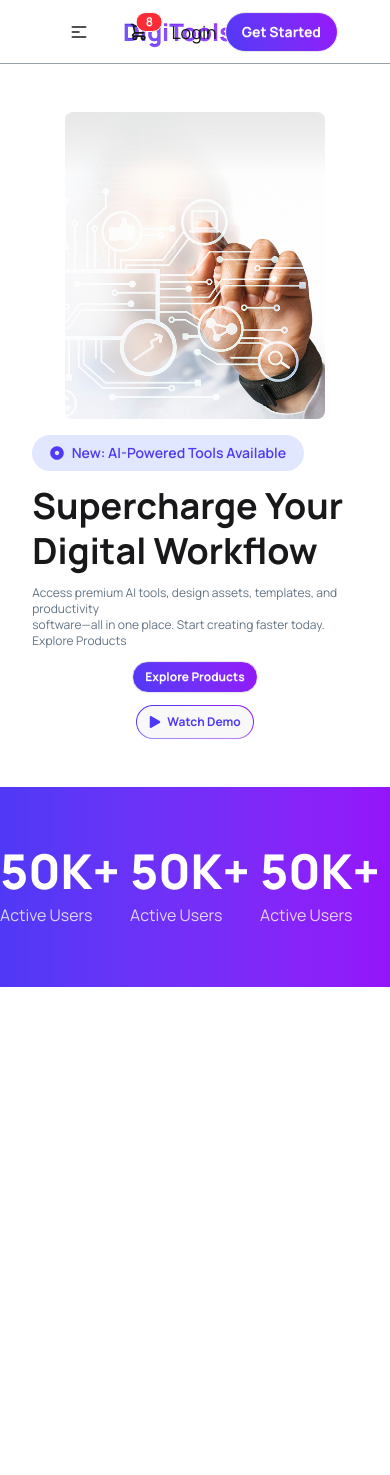
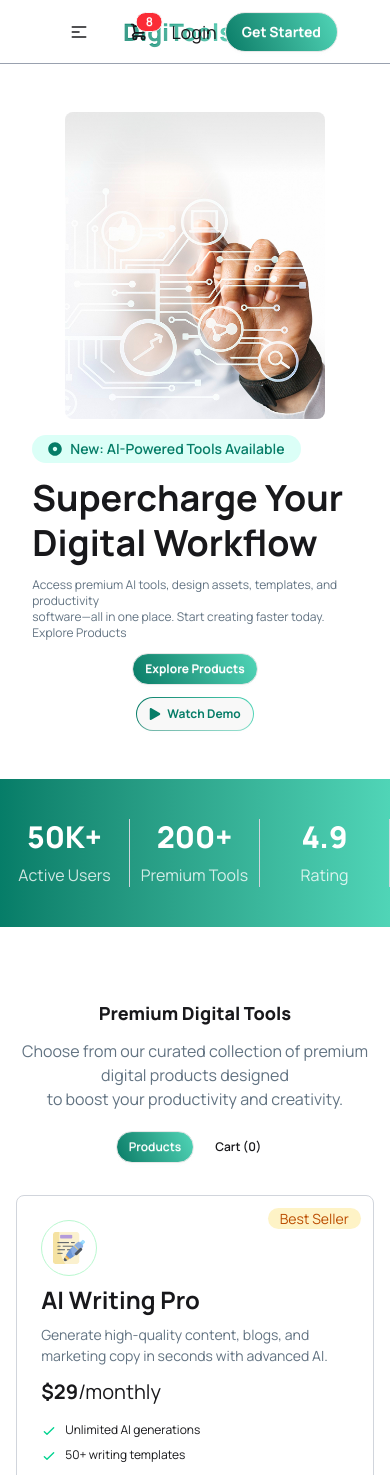
Before and after one commit to akashsarker99/A6-digitool-project, a React (Vite) app: page / in a window 390 px wide. Shown: the top 1475 px of the page. Before the commit the page ends 987 px from the top, so only its background shows below. Built offline with nearby package versions, Linux system fonts and the light colour scheme.

Commit message:
product section created card created and made it responsive

```diff
--- /dev/null
+++ b/public/data.json
@@ -0,0 +1,92 @@
+[
+  {
+    "id": 1,
+    "name": "AI Writing Pro",
+    "description": "Generate high-quality content, blogs, and marketing copy in seconds with advanced AI.",
+    "price": 29,
+    "period": "monthly",
+    "tag": "Best Seller",
+    "tagType": "best-seller",
+    "features": [
+      "Unlimited AI generations",
+      "50+ writing templates",
+      "Grammar checker"
+    ],
+    "icon": "../src/assets/products/writing_2327400 1.png"
+  },
+  {
+    "id": 2,
+    "name": "Design Templates Pack",
+    "description": "2000+ premium templates for social media, presentations, and marketing materials.",
+    "price": 49,
+    "period": "one-time",
+    "tag": "Popular",
+    "tagType": "popular",
+    "features": [
+      "2000+ templates",
+      "Monthly updates",
+      "Commercial license"
+    ],
+    "icon": "../src/assets/products/design-tool.png"
+  },
+  {
+    "id": 3,
+    "name": "Premium Stock Assets",
+    "description": "Access millions of royalty-free photos, videos, and graphics for your projects.",
+    "price": 19,
+    "period": "monthly",
+    "tag": "New",
+    "tagType": "new",
+    "features": [
+      "10M+ assets",
+      "Commercial use",
+      "No attribution"
+    ],
+    "icon": "../src/assets/products/camera_8775444 1.png"
+  },
+  {
+    "id": 4,
+    "name": "Automation Toolkit",
+    "description": "Automate repetitive tasks and streamline your workflow with powerful tools.",
+    "price": 79,
+    "period": "monthly",
+    "tag": "Popular",
+    "tagType": "popular",
+    "features": [
+      "50+ automations",
+      "API access",
+      "Custom workflows"
+    ],
+    "icon": "../src/assets/products/operation.png"
+  },
+  {
+    "id": 5,
+    "name": "Resume Builder Pro",
+    "description": "Create professional resumes and cover letters that land interviews.",
+    "price": 15,
+    "period": "one-time",
+    "tag": "New",
+    "tagType": "new",
+    "features": [
+      "100+ templates",
+      "ATS optimization",
+      "Export to PDF"
+    ],
+    "icon": "../src/assets/products/portfolio.png"
+  },
+  {
+    "id": 6,
+    "name": "Social Media Content Kit",
+    "description": "Complete toolkit for creating engaging social media content across all platforms.",
+    "price": 39,
+    "period": "monthly",
+    "tag": "Best Seller",
+    "tagType": "best-seller",
+    "features": [
+      "5000+ assets",
+      "Scheduler included",
+      "Analytics dashboard"
+    ],
+    "icon": "../src/assets/products/social-media.png"
+  }
+]
--- a/src/App.jsx
+++ b/src/App.jsx
@@ -1,8 +1,11 @@
 
+import { Suspense } from 'react'
 import './App.css'
 import Banner from './components/banner/Banner'
+import Cardtools from './components/cardtools/Cardtools'
 import Navbar from './components/navbar/Navbar'
 import Stats from './components/stats/Stats'
+
 
 function App() {
 
@@ -11,6 +14,7 @@
       <Navbar></Navbar>
       <Banner></Banner>
       <Stats></Stats>
+       <Cardtools></Cardtools>
     </>
   )
 }
--- a/src/components/banner/Banner.jsx
+++ b/src/components/banner/Banner.jsx
@@ -13,7 +13,7 @@
     />
     <div className=' space-y-3'>
 
-            <h2 className='bg-[#E1E7FF] w-10/12 text-center p-2 rounded-full font-semibold text-[#4F39F6] flex items-center justify-center gap-2 text-sm sm:text-lg'><FaDotCircle></FaDotCircle> New: AI-Powered Tools Available</h2>
+            <button className='bg-[#dbfff7] px-4 text-center py-1 rounded-full font-semibold text-[#067D68] flex items-center justify-center gap-2 text-sm sm:text-lg'><FaDotCircle></FaDotCircle> New: AI-Powered Tools Available</button>
       <h1 className="text-4xl md:text-5xl font-bold leading-tight">Supercharge Your<br></br>Digital Workflow</h1>
       <p className='text-[#627382] text-xs sm:text-lg' >
        Access premium AI tools, design assets, templates, and productivity<br></br>
@@ -23,10 +23,10 @@
 
       </p>
      <div className='flex gap-3 flex-col sm:flex-row'>
-         <button className="btn text-white font-bold bg-linear-65 from-[#4F39F6] to-[#9514FA] rounded-full transition-all ease-in-out duration-400 hover:scale-105 btn-sm sm:btn-md mx-auto sm:mx-0">Explore Products</button>
-         <div className='p-[1px] rounded-full bg-linear-to-r from-[#4F39F6] to-[#9514FA] inline-block btn-sm sm:btn-md mx-auto sm:mx-0'>
+         <button className="btn text-white font-bold bg-linear-65 from-[#067D68] to-[#50D5B7] rounded-full transition-all ease-in-out duration-400 hover:scale-105 btn-sm sm:btn-md mx-auto sm:mx-0">Explore Products</button>
+         <div className='p-[1px] rounded-full bg-linear-to-r from-[#067D68] to-[#50D5B7] inline-block btn-sm sm:btn-md mx-auto sm:mx-0'>
 
-        <button className="btn font-bold border-0 text-[#4F39F6] rounded-full hover:bg-linear-to-r from-[#4F39F6] to-[#9514FA] hover:text-white transition-all ease-in-out duration-400 hover:scale-105 btn-sm sm:btn-md"><FaPlay></FaPlay> Watch Demo</button>
+        <button className="btn font-bold border-0 text-[#067D68] rounded-full hover:bg-linear-to-r from-[#067D68] to-[#50D5B7] hover:text-white transition-all ease-in-out duration-400 hover:scale-105 btn-sm sm:btn-md"><FaPlay></FaPlay> Watch Demo</button>
          </div>
      </div>
     </div>
--- /dev/null
+++ b/src/components/cardtools/Card.jsx
@@ -0,0 +1,66 @@
+import React, { use } from "react";
+const Card = ({ cardData }) => {
+  const data = use(cardData);
+  console.log(data);
+  return (
+    <div className="w-11/12 mx-auto grid grid-cols-1 sm:grid-cols-2 md:grid-cols-3 gap-5">
+      {
+      data.map((card, index) => {
+        return (
+          <div key={index} className="card">
+            <div className="card bg-base-100 border border-gray-300">
+              <div className="card-body">
+                <div>
+                  <div className="h-14 w-14 rounded-full border border-green-200 flex items-center justify-center"> <img src={card.icon} alt="" /></div>
+                  <span className={`
+                  ${card.tagType === "best-seller" && "bg-[#FEF3C6] px-3 rounded-full text-[#BB4D00]"}
+                  ${card.tagType ==="popular" && "bg-[#E1E7FF] px-3 rounded-full text-[#4F39F6]"}
+                  ${card.tagType ==="new" && "bg-[#DBFCE7] px-3 rounded-full text-green-600"}
+
+                   absolute top-3 right-3`}>
+                   {card.tag}
+                  </span>
+                </div>
+                <div className="flex flex-col space-y-3">
+                  <h2 className="text-2xl font-bold mb-2">{card.name}</h2>
+                  <p className="text-[#627382]">{card.description}</p>
+                  <span className="text-xl"><span className="font-bold">${card.price}</span>/{card.period}</span>
+                </div>
+                <ul className="mt-2 flex flex-col gap-2 text-xs">
+                    {
+                        card.features.map(feature =>  <li>
+                    <svg
+                      xmlns="http://www.w3.org/2000/svg"
+                      className="size-4 me-2 inline-block text-success"
+                      fill="none"
+                      viewBox="0 0 24 24"
+                      stroke="currentColor"
+                    >
+                      <path
+                        strokeLinecap="round"
+                        strokeLinejoin="round"
+                        strokeWidth="2"
+                        d="M5 13l4 4L19 7"
+                      />
+                    </svg>
+                    <span>{feature}</span>
+                  </li> )
+                    }
+
+
+                </ul>
+                <div className="mt-6">
+                  <button className="btn text-white btn-block font-bold bg-linear-65 from-[#067D68] to-[#50D5B7] rounded-full transition-all ease-in-out duration-400 hover:scale-105">
+                    Buy Now
+                  </button>
+                </div>
+              </div>
+            </div>
+          </div>
+        );
+      })}
+    </div>
+  );
+};
+
+export default Card;
--- /dev/null
+++ b/src/components/cardtools/Cardtools.jsx
@@ -0,0 +1,31 @@
+import { Suspense } from 'react';
+import Card from './Card';
+
+const info = async () =>{
+  const data = await fetch('/data.json');
+  return data.json();
+}
+
+const Cardtools = () => {
+    const cardData = info();
+    return (
+        <div>
+            <section className='pt-18'>
+                 <div className='text-center'>
+                    <h2 className='text-lg sm:text-3xl md:text-4xl font-extrabold mb-3'>Premium Digital Tools</h2>
+                    <p className='text-[#627382]'>Choose from our curated collection of premium digital products designed<br></br>to boost your productivity and creativity.</p>
+                 </div>
+                 <div className='button-container pt-5 flex flex-row justify-center gap-2 pb-8'>
+                    <button className="btn text-white font-semibold bg-linear-65 from-[#067D68] to-[#50D5B7] rounded-full transition-all ease-in-out duration-400 hover:scale-105 btn-sm sm:btn-md sm:mx-0">Products</button>
+                    <button className='btn btn-ghost font-semibold rounded-full transition-all ease-in-out duration-400 hover:scale-105 btn-sm sm:btn-md sm:mx-0'>Cart (0)</button>
+                 </div>
+                    <Suspense>
+
+                     <Card cardData={cardData}></Card>
+                    </Suspense>
+            </section>
+        </div>
+    );
+};
+
+export default Cardtools;
--- a/src/components/navbar/Navbar.jsx
+++ b/src/components/navbar/Navbar.jsx
@@ -20,7 +20,7 @@
          <li><a href="">FAQ</a></li>
       </ul>
     </div>
-    <a className="btn btn-ghost font-extrabold text-2xl md:text-3xl bg-linear-65 from-[#4F39F6] to-[#9514FA] bg-clip-text text-transparent">DigiTools</a>
+    <a className="btn btn-ghost font-extrabold text-2xl md:text-3xl bg-linear-65 from-[#067D68] to-[#50D5B7] bg-clip-text text-transparent">DigiTools</a>
   </div>
   <div className="navbar-center hidden lg:flex">
     <ul className="menu menu-horizontal px-1">
@@ -52,7 +52,7 @@
       </div>
     </div>
      <button className='ml-3 text-lg '>Login</button>
-           <button className= 'btn text-white font-bold bg-linear-65 from-[#4F39F6] to-[#9514FA] rounded-full ml-2 transition-all ease-in-out duration-400 hover:scale-105'>Get Started</button>
+           <button className= 'btn text-white font-bold bg-linear-65 from-[#067D68] to-[#50D5B7] rounded-full ml-2 transition-all ease-in-out duration-400 hover:scale-105'>Get Started</button>
 
   </div>
 </div>
--- a/src/components/stats/Stats.jsx
+++ b/src/components/stats/Stats.jsx
@@ -3,18 +3,18 @@
 const Stats = () => {
     return (
         <div>
-            <div className='bg-linear-to-r from-[#4F39F6] to-[#9514FA] py-15 grid grid-cols-3'>
-                <div>
-                    <h1 className='text-5xl font-extrabold text-white mb-2'>50K+</h1>
+            <div className='bg-linear-to-r from-[#067D68] to-[#50D5B7] py-10 grid grid-cols-3 items-center justify-around'>
+                <div className='text-center border-r border-gray-300' >
+                    <h1 className='text-3xl md:text-4xl lg:text-5xl font-extrabold text-white mb-2'>50K+</h1>
                     <p className='text-white opacity-80'>Active Users</p>
                 </div>
-                <div>
-                    <h1 className='text-5xl font-extrabold text-white mb-2'>50K+</h1>
-                    <p className='text-white opacity-80'>Active Users</p>
+                <div className='text-center border-r border-gray-300'>
+                    <h1 className='text-3xl md:text-4xl lg:text-5xl font-extrabold text-white mb-2'>200+</h1>
+                    <p className='text-white opacity-80'>Premium Tools</p>
                 </div>
-                <div>
-                    <h1 className='text-5xl font-extrabold text-white mb-2'>50K+</h1>
-                    <p className='text-white opacity-80'>Active Users</p>
+                <div className='text-center border-r border-gray-300'>
+                    <h1 className='text-3xl md:text-4xl lg:text-5xl font-extrabold text-white mb-2'>4.9</h1>
+                    <p className='text-white opacity-80'>Rating</p>
                 </div>
 
             </div>
```
Also changed, not shown: src/assets/products/camera_8775444 1.png (added).
